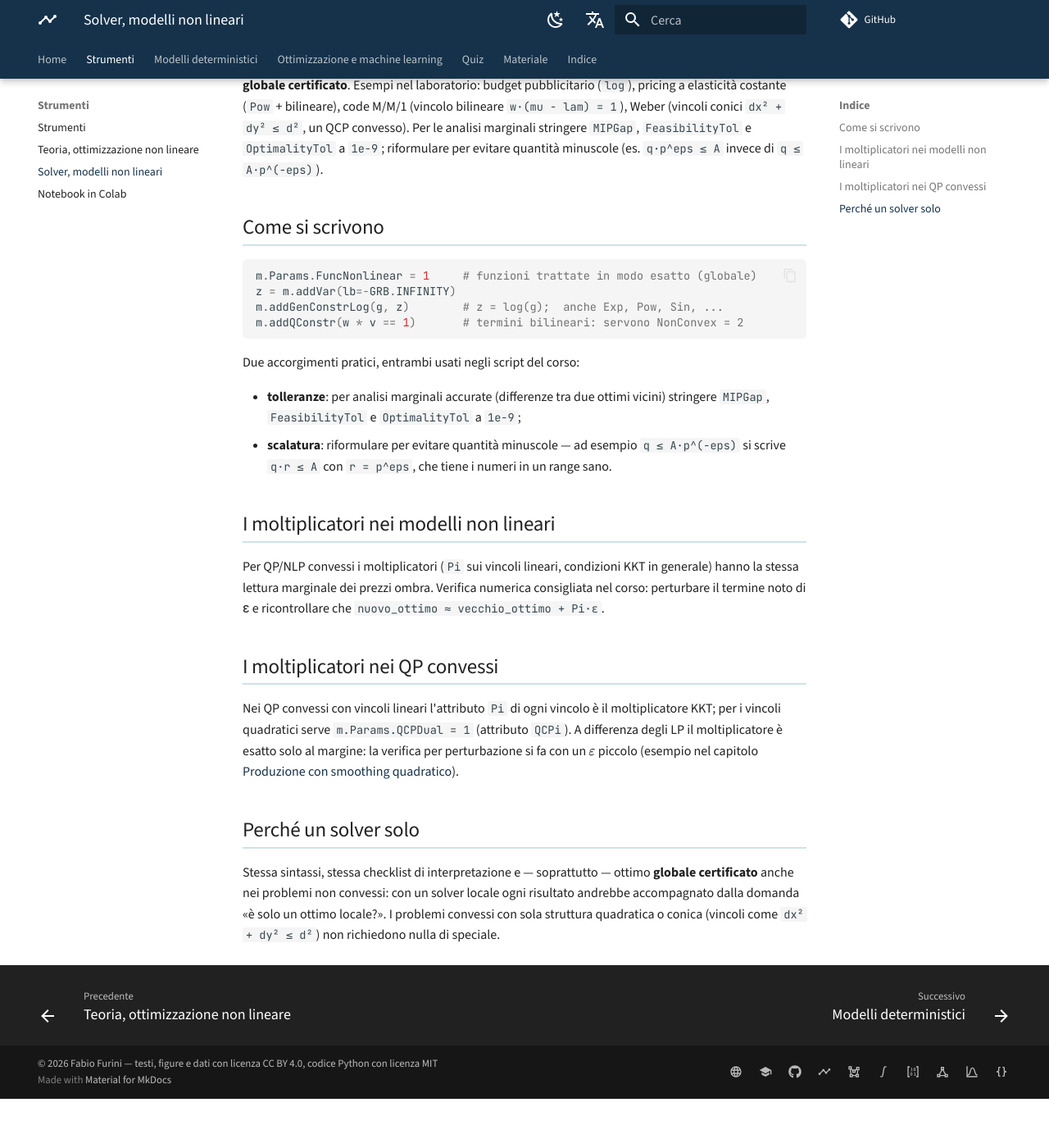
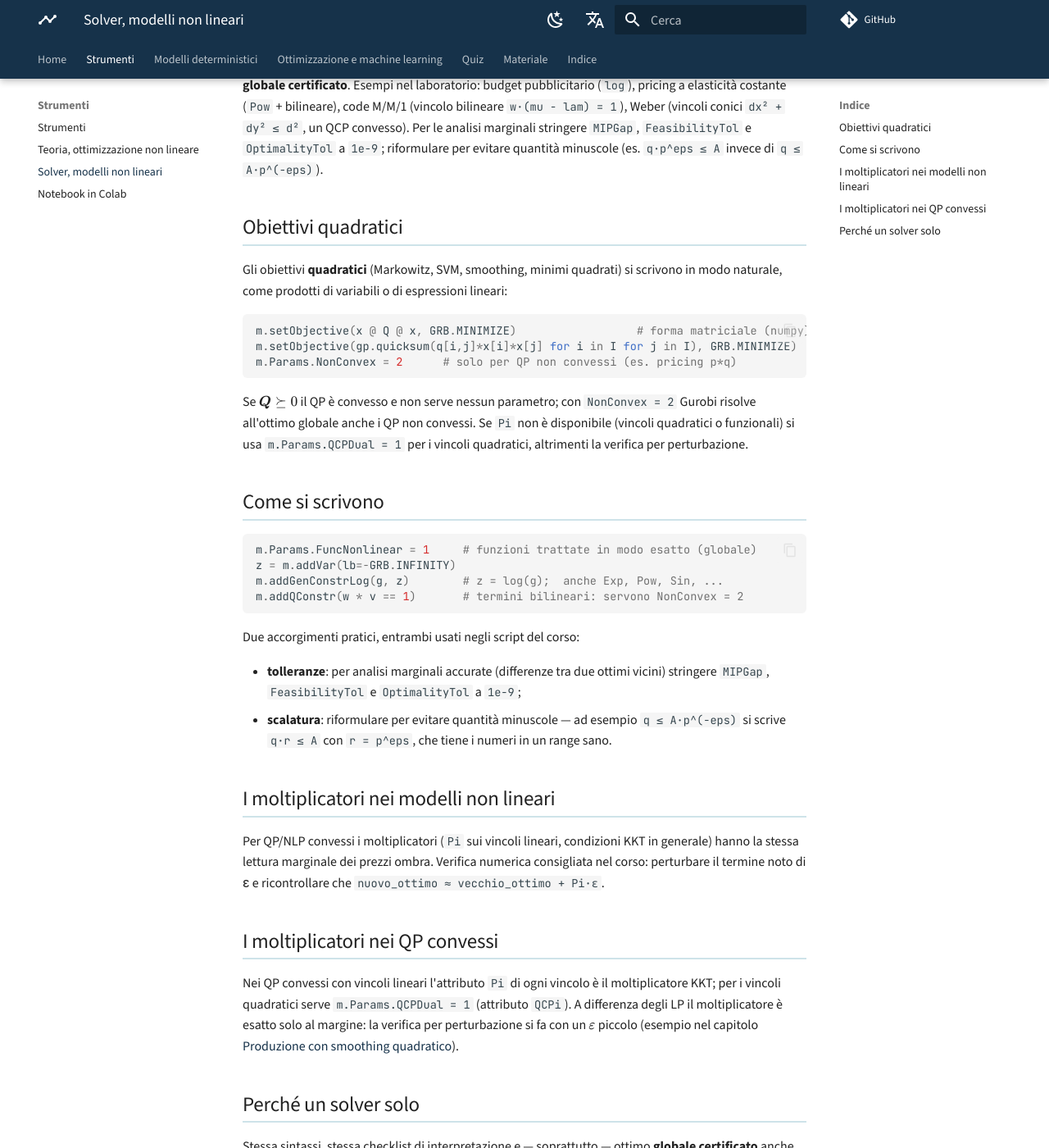
Before and after one commit to fabiofurini/modellazione-pnl, an MkDocs documentation site: the page built from docs/solver-non-lineare.md, in a window 1280 px wide and 1400 px high, scrolled down 373 px. Shown: the whole window at 82% size. Built offline with MkDocs 1.6.1 and Material for MkDocs 9.7.7, drawn with Linux system fonts in a browser that asks for light colours; comment, search, counter and statistics services are not loaded; before the commit the page ends 1713 px from its top, so only the background shows below that.

Commit message:
Notebook generati, pagina dei notebook, solver non lineari con gli obiettivi quadratici
Co-Authored-By: Claude Opus 5.5 <noreply@anthropic.com>

````diff
--- a/docs/solver-non-lineare.md
+++ b/docs/solver-non-lineare.md
@@ -18,6 +18,22 @@ convesso). Per le analisi marginali stringere `MIPGap`, `FeasibilityTol` e `Opti
 a `1e-9`; riformulare per evitare quantità minuscole (es. `q·p^eps ≤ A` invece di
 `q ≤ A·p^(-eps)`).
 
+
+## Obiettivi quadratici
+
+Gli obiettivi **quadratici** (Markowitz, SVM, smoothing, minimi quadrati) si scrivono in modo
+naturale, come prodotti di variabili o di espressioni lineari:
+
+```python
+m.setObjective(x @ Q @ x, GRB.MINIMIZE)                  # forma matriciale (numpy)
+m.setObjective(gp.quicksum(q[i,j]*x[i]*x[j] for i in I for j in I), GRB.MINIMIZE)
+m.Params.NonConvex = 2      # solo per QP non convessi (es. pricing p*q)
+```
+
+Se $\boldsymbol Q \succeq 0$ il QP è convesso e non serve nessun parametro; con
+`NonConvex = 2` Gurobi risolve all'ottimo globale anche i QP non convessi. Se `Pi` non è
+disponibile (vincoli quadratici o funzionali) si usa `m.Params.QCPDual = 1` per i vincoli
+quadratici, altrimenti la verifica per perturbazione.
 
 ## Come si scrivono
 
````
Also changed, not shown: docs/notebook.md (added, +77 -0 lines), 10 other files.
